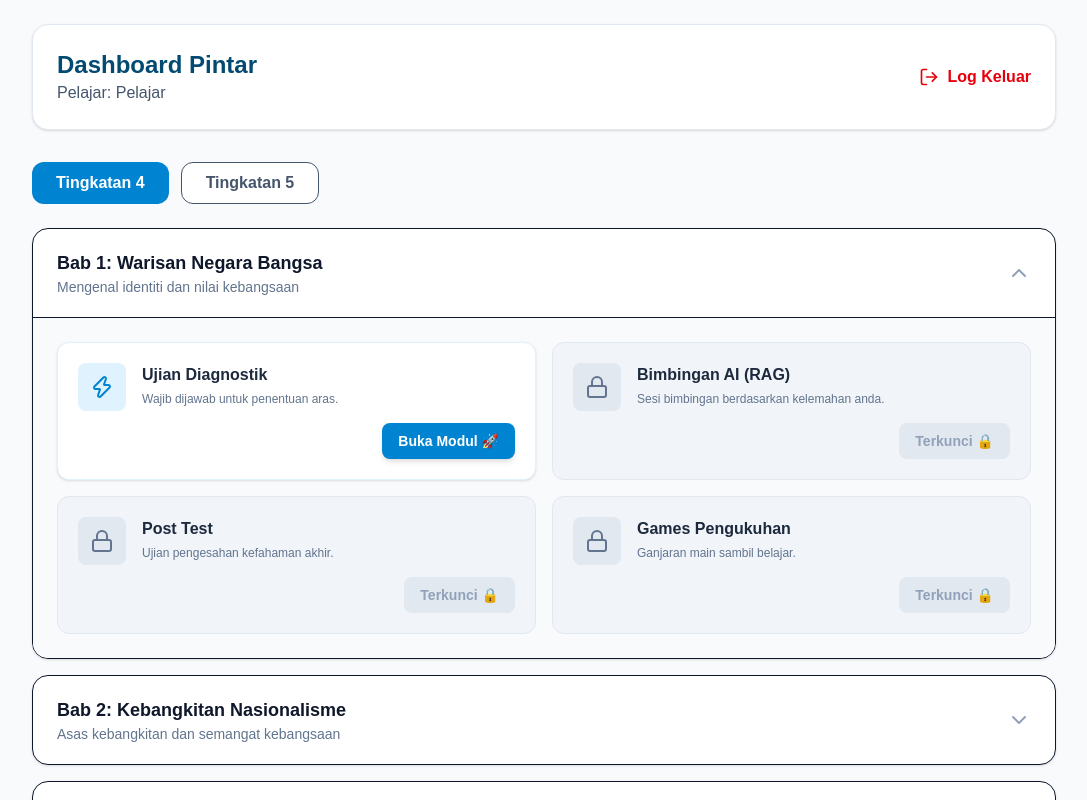
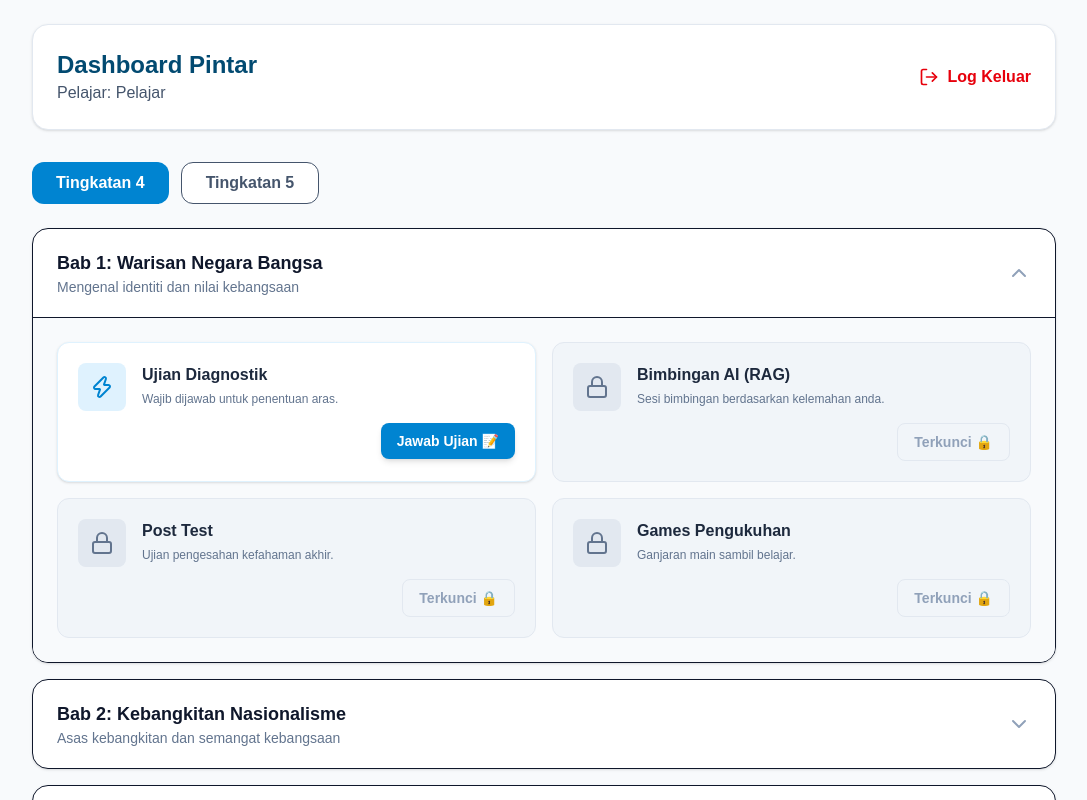
Before and after one commit to nickamariah/sejarah-score-aplus, a Next.js app: page /murid in a window 1280 px wide. Both pictures are taken after a click on the button 640 px from the left and 273 px from the top of the page. Shown: the top 800 px of the page, without its empty margins (96-1183 px from the left). Built offline with nearby package versions, Linux system fonts and the light colour scheme.

Commit message:
matikan butang ujian

```diff
--- a/app/murid/page.tsx
+++ b/app/murid/page.tsx
@@ -76,7 +76,8 @@ export default function MuridDashboard() {
   const openModule = (chapterId: number, moduleId: number) => {
     if (moduleId === 1) {
       const aras = activeLevel === "t4" ? "4" : "5";
-      window.location.href = `/ujian?tingkatan=${aras}&bab=Bab ${chapterId}`;
+      // Kita tukar pautan ke folder 'jawab' yang baru
+      window.location.href = `/jawab?tingkatan=${aras}&bab=Bab ${chapterId}`;
       return;
     }
     window.alert(`Modul ${moduleId} sedang dibangunkan (Fasa Seterusnya).`);
@@ -177,13 +178,34 @@ export default function MuridDashboard() {
                                   </span>
                                 ) : <div />}
 
-                                <button
-                                  onClick={() => openModule(chapter.id, module.id)}
-                                  disabled={adaptive.adaptiveLocked}
-                                  className={`px-4 py-2 text-sm font-bold rounded-lg transition ${adaptive.adaptiveLocked ? 'bg-slate-200 text-slate-400 cursor-not-allowed' : 'bg-sky-600 text-white hover:bg-sky-700 shadow-md'}`}
-                                >
-                                  {adaptive.adaptiveLocked ? 'Terkunci 🔒' : 'Buka Modul 🚀'}
-                                </button>
+                                {/* LOGIK BUTANG PINTAR */}
+                                {(() => {
+                                  // Semak jika Modul 1 (Diagnostik) dah dijawab
+                                  const isModul1Completed = module.id === 1 && skorBab[chapter.id] !== undefined;
+                                  // Butang akan dikunci jika ia AdaptiveLocked ATAU jika Modul 1 dah siap
+                                  const isButtonDisabled = adaptive.adaptiveLocked || isModul1Completed;
+
+                                  return (
+                                    <button
+                                      onClick={() => openModule(chapter.id, module.id)}
+                                      disabled={isButtonDisabled}
+                                      className={`px-4 py-2 text-sm font-bold rounded-lg transition ${
+                                        isButtonDisabled
+                                          ? 'bg-slate-100 text-slate-400 cursor-not-allowed border border-slate-200'
+                                          : 'bg-sky-600 text-white hover:bg-sky-700 shadow-md'
+                                      }`}
+                                    >
+                                      {adaptive.adaptiveLocked
+                                        ? 'Terkunci 🔒'
+                                        : isModul1Completed
+                                        ? 'Telah Dijawab ✅'
+                                        : module.id === 1
+                                        ? 'Jawab Ujian 📝'
+                                        : 'Buka Modul 🚀'}
+                                    </button>
+                                  );
+                                })()}
+
                               </div>
                             </div>
                           </div>
```
Also changed, not shown: app/jawab/page.tsx (renamed from app/Ujian/page.tsx).
